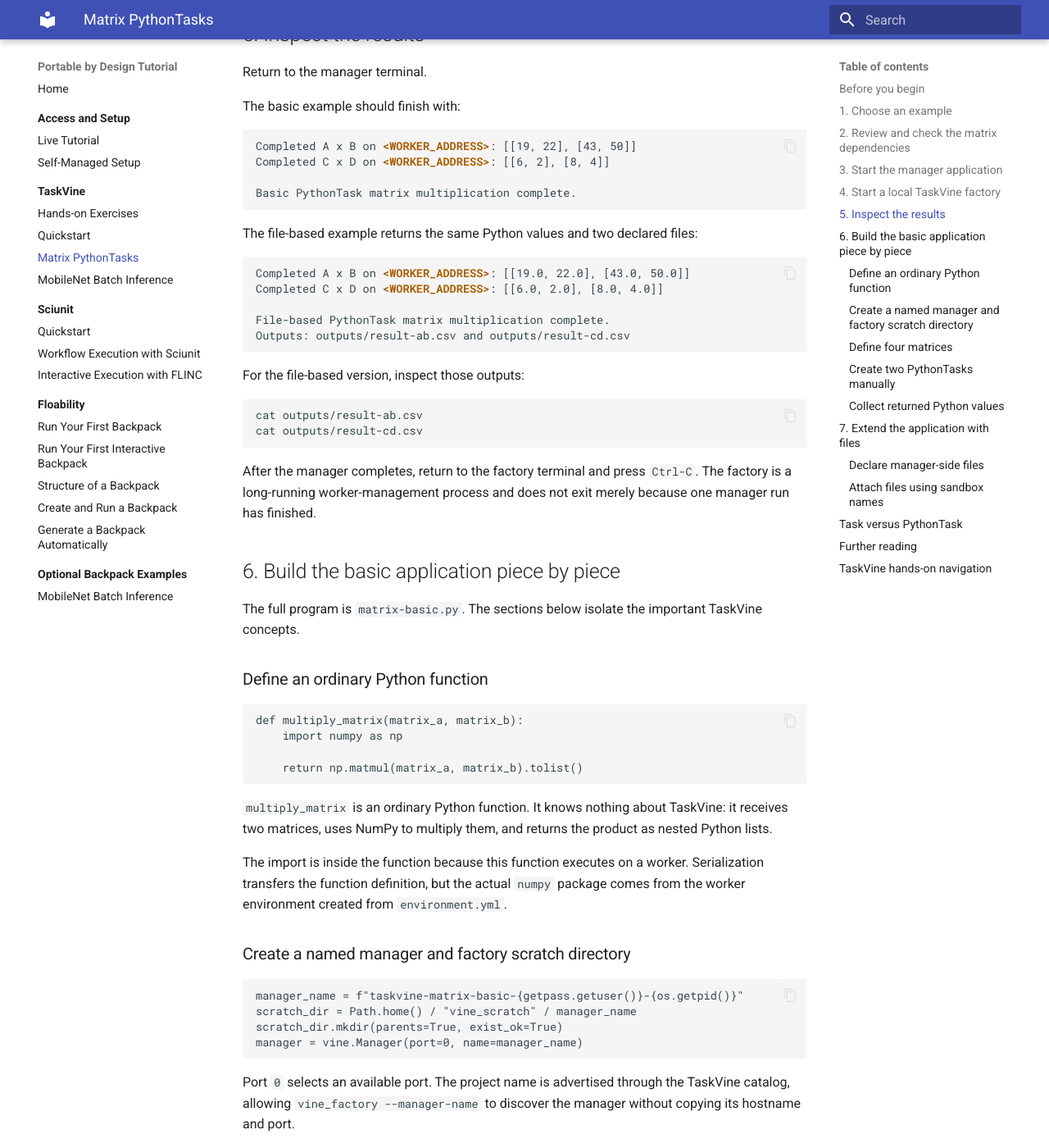
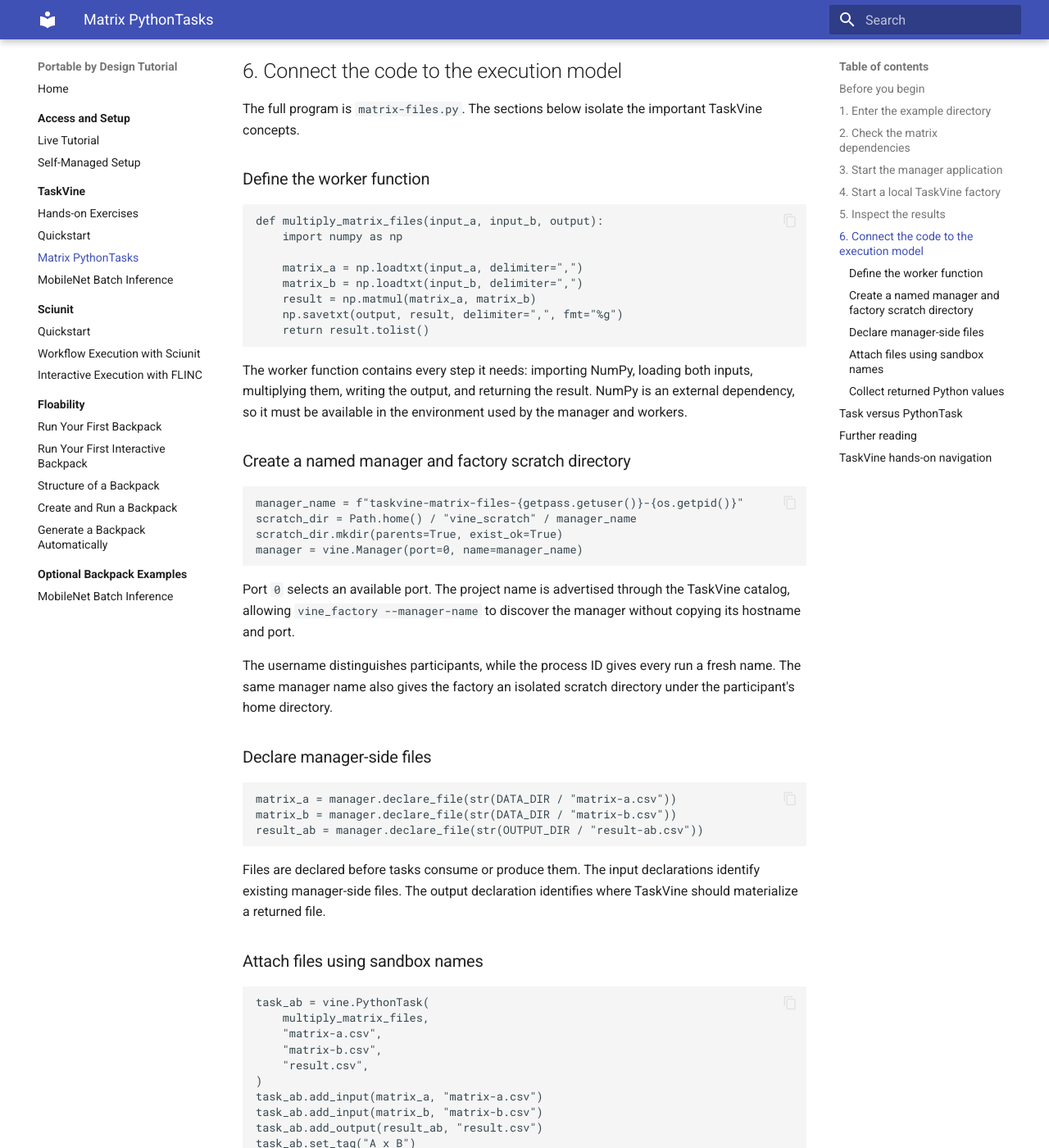
Before and after one commit to floability/tutorial-portable-by-design, an MkDocs documentation site: the page built from docs/02-taskvine/matrix.md, in a window 1280 px wide and 1400 px high, scrolled down 4172 px. Shown: the whole window at 82% size. Built offline with MkDocs 1.6.1 and Material for MkDocs 9.7.7, drawn with Linux system fonts in a browser that asks for light colours; some of the changed text lies outside the part shown.

Commit message:
Matrix example simplified

````diff
--- a/docs/02-taskvine/matrix.md
+++ b/docs/02-taskvine/matrix.md
@@ -1,19 +1,18 @@
 # Matrix Multiplication with TaskVine
 
-The quickstart used `vine.Task` to execute a Linux command. This exercise introduces `vine.PythonTask`, which executes a Python function with Python arguments and returns the function's Python value as `task.output`.
+The quickstart used `vine.Task` to execute a Linux command. This exercise
+introduces `vine.PythonTask`, which executes a Python function with Python
+arguments and returns the function's value as `task.output`.
 
-Two complete versions are provided:
-
-| Example | Data source | TaskVine features |
-| --- | --- | --- |
-| `matrix-basic` | Four matrices hardcoded in Python | Python functions, PythonTask arguments, return values, and manual task submission |
-| `matrix-files` | Four matrices stored as CSV files | PythonTask plus declared inputs, sandbox filenames, and declared outputs |
-
-You may run either example. Both use the shared tutorial environment and the same `vine_factory` procedure. During the live tutorial, the accompanying slides build the application piece by piece before reviewing the completed code.
+The application multiplies two pairs of matrices stored as CSV files. Each
+PythonTask reads declared input files from its worker sandbox and writes a
+declared output file for TaskVine to return.
 
 ## Before you begin
 
-Complete [Access and Setup](../01-access-and-setup/index.md) before starting. Both setup routes place the repository at `~/tutorial` and provide the matrix dependencies in `tutorial-env`.
+Complete [Access and Setup](../01-access-and-setup/index.md) before starting.
+Both setup routes place the repository at `~/tutorial` and provide the matrix
+dependencies in `tutorial-env`.
 
 <span class="tutorial-route-label tutorial-route--live">Live tutorial</span>
 
@@ -29,25 +28,24 @@
 
 **Continue with either setup**
 
-## 1. Choose an example
-
-For the basic version:
-
-```bash
-cd ~/tutorial/examples/taskvine/matrix-basic
-```
-
-For the file-based version:
+## 1. Enter the example directory
 
 ```bash
 cd ~/tutorial/examples/taskvine/matrix-files
+ls
 ```
 
-The remainder of the run procedure is the same for either directory.
+You should see:
 
-## 2. Review and check the matrix dependencies
+```text
+README.md  data  environment.yml  matrix-files.py
+```
 
-Both examples provide the same standalone environment specification. You do not need to create it during this tutorial because `tutorial-env` already contains these packages:
+## 2. Check the matrix dependencies
+
+The example includes a standalone `environment.yml`. You do not need to create
+another environment during this tutorial because `tutorial-env` already
+contains these packages:
 
 ```yaml
 dependencies:
@@ -64,9 +62,13 @@
 | Python | Runs the manager and the function on workers. |
 | TaskVine (`ndcctools`) | Provides the manager, PythonTask, worker, and factory. |
 | `cloudpickle` | Serializes the Python function, its arguments, and its return value. |
-| NumPy | Implements matrix multiplication and reads or writes CSV matrices. |
+| NumPy | Reads, multiplies, and writes the CSV matrices. |
 
-A PythonTask serializes Python code and values; it does not automatically install imported third-party libraries. Because `multiply_matrix` imports NumPy, NumPy must be available in the worker's Python environment. Starting both the manager and `vine_factory` from `tutorial-env` gives them the same dependencies.
+A PythonTask serializes Python code and values; it does not automatically
+install imported third-party libraries. Because `multiply_matrix_files`
+imports NumPy, NumPy must be available in the worker's Python environment.
+Starting both the manager and `vine_factory` from `tutorial-env` gives them the
+same dependencies.
 
 Confirm the important imports:
 
@@ -76,21 +78,14 @@
 
 ## 3. Start the manager application
 
-In the first terminal, run the program in your selected directory.
-
-Basic version:
-
-```bash
-python matrix-basic.py
-```
-
-File-based version:
+In the first terminal, run:
 
 ```bash
 python matrix-files.py
 ```
 
-Each program creates a manager with a unique project name, submits two tasks, prints the manager's selected port, and waits:
+The program creates a manager with a unique project name, submits two tasks,
+prints the manager's selected port, and waits:
 
 ```text
 Manager name: <MANAGER_NAME>
@@ -127,7 +124,8 @@
 
 **Continue with either setup**
 
-Copy the complete `vine_factory` command printed by the manager and run it in the second terminal. It will look like:
+Copy the complete `vine_factory` command printed by the manager and run it in
+the second terminal. It will look like:
 
 ```bash
 vine_factory -T local --min-workers=1 --max-workers=2 \
@@ -150,32 +148,30 @@
 | `--timeout=60` | Stop a worker after 60 seconds without a manager connection or work. |
 | `--scratch-dir` | Keep this run's factory files and worker executable separate from other runs. |
 
-Unlike the direct worker command used by the quickstart, the factory uses the project name to discover the manager and maintains the requested worker population. Catalog discovery requires internet access.
+Unlike the direct worker command used by the quickstart, the factory uses the
+project name to discover the manager and maintains the requested worker
+population. Catalog discovery requires internet access.
 
 By default, `vine_factory` uses one shared factory scratch directory per user.
 A worker that remains briefly after `Ctrl-C` can keep files in that directory
-busy. These examples instead use `$HOME/vine_scratch/<MANAGER_NAME>`. The
-manager name includes the username and process ID, so every run receives a
-new factory scratch directory and does not overwrite another run's
-`vine_worker` executable. The 60-second worker timeout also limits how long a
-worker can remain after the manager or factory has stopped.
+busy. This example instead uses `$HOME/vine_scratch/<MANAGER_NAME>`. The
+manager name includes the username and process ID, so every run receives a new
+factory scratch directory and does not overwrite another run's `vine_worker`
+executable. The 60-second worker timeout also limits how long a worker can
+remain after the manager or factory has stopped.
 
-This tutorial deliberately leaves worker cores, memory, and disk unspecified. For other applications and HPC batch systems, the factory can select a different batch type, request worker resources, read a configuration file, and manage a larger worker range. See the official [TaskVine factory overview](https://cctools.readthedocs.io/en/stable/taskvine/#managing-workers-with-the-taskvine-factory) and [`vine_factory` command reference](https://cctools.readthedocs.io/en/stable/man_pages/vine_factory/).
+This tutorial deliberately leaves worker cores, memory, and disk unspecified.
+For other applications and HPC batch systems, the factory can select a
+different batch type, request worker resources, read a configuration file, and
+manage a larger worker range. See the official
+[TaskVine factory overview](https://cctools.readthedocs.io/en/stable/taskvine/#managing-workers-with-the-taskvine-factory)
+and [`vine_factory` command reference](https://cctools.readthedocs.io/en/stable/man_pages/vine_factory/).
 
 ## 5. Inspect the results
 
-Return to the manager terminal.
+Return to the manager terminal. The two tasks may finish in either order.
 
-The basic example should finish with:
-
-```text
-Completed A x B on <WORKER_ADDRESS>: [[19, 22], [43, 50]]
-Completed C x D on <WORKER_ADDRESS>: [[6, 2], [8, 4]]
-
-Basic PythonTask matrix multiplication complete.
-```
-
-The file-based example returns the same Python values and two declared files:
+You should finish with output similar to:
 
 ```text
 Completed A x B on <WORKER_ADDRESS>: [[19.0, 22.0], [43.0, 50.0]]
@@ -185,94 +181,23 @@
 Outputs: outputs/result-ab.csv and outputs/result-cd.csv
 ```
 
-For the file-based version, inspect those outputs:
+Inspect the returned files:
 
 ```bash
 cat outputs/result-ab.csv
 cat outputs/result-cd.csv
 ```
 
-After the manager completes, return to the factory terminal and press `Ctrl-C`. The factory is a long-running worker-management process and does not exit merely because one manager run has finished.
+After the manager completes, return to the factory terminal and press
+`Ctrl-C`. The factory is a long-running worker-management process and does not
+exit merely because one manager run has finished.
 
-## 6. Build the basic application piece by piece
+## 6. Connect the code to the execution model
 
-The full program is `matrix-basic.py`. The sections below isolate the important TaskVine concepts.
+The full program is `matrix-files.py`. The sections below isolate the important
+TaskVine concepts.
 
-### Define an ordinary Python function
-
-```python
-def multiply_matrix(matrix_a, matrix_b):
-    import numpy as np
-
-    return np.matmul(matrix_a, matrix_b).tolist()
-```
-
-`multiply_matrix` is an ordinary Python function. It knows nothing about TaskVine: it receives two matrices, uses NumPy to multiply them, and returns the product as nested Python lists.
-
-The import is inside the function because this function executes on a worker. Serialization transfers the function definition, but the actual `numpy` package comes from the worker environment created from `environment.yml`.
-
-### Create a named manager and factory scratch directory
-
-```python
-manager_name = f"taskvine-matrix-basic-{getpass.getuser()}-{os.getpid()}"
-scratch_dir = Path.home() / "vine_scratch" / manager_name
-scratch_dir.mkdir(parents=True, exist_ok=True)
-manager = vine.Manager(port=0, name=manager_name)
-```
-
-Port `0` selects an available port. The project name is advertised through the TaskVine catalog, allowing `vine_factory --manager-name` to discover the manager without copying its hostname and port.
-
-The username distinguishes participants, while the process ID gives every run a fresh name. This prevents a new factory from matching a briefly retained catalog record from an earlier run. The same manager name also gives the factory an isolated scratch directory under the participant's home directory.
-
-### Define four matrices
-
-```python
-matrix_a = [[1, 2], [3, 4]]
-matrix_b = [[5, 6], [7, 8]]
-matrix_c = [[2, 0], [0, 2]]
-matrix_d = [[3, 1], [4, 2]]
-```
-
-These four values form two independent computations: `A × B` and `C × D`.
-
-### Create two PythonTasks manually
-
-```python
-task_ab = vine.PythonTask(multiply_matrix, matrix_a, matrix_b)
-task_ab.set_tag("A x B")
-task_ab.set_cores(1)
-task_ab_id = manager.submit(task_ab)
-
-task_cd = vine.PythonTask(multiply_matrix, matrix_c, matrix_d)
-task_cd.set_tag("C x D")
-task_cd.set_cores(1)
-task_cd_id = manager.submit(task_cd)
-```
-
-A PythonTask receives a function followed by its arguments. TaskVine serializes the function and arguments, sends them to a compatible worker, invokes the function, and returns its Python value in `completed.output`.
-
-The tasks are written separately rather than generated by a loop so that the complete definition and submission of each task is visible.
-
-`set_cores(1)` tells TaskVine that each task needs one core. TaskVine matches task requirements against the capacity advertised by workers.
-
-### Collect returned Python values
-
-```python
-while not manager.empty():
-    completed = manager.wait(5)
-    if not completed:
-        continue
-
-    result = completed.output
-```
-
-`wait(5)` returns a completed task or returns nothing after five seconds. The application continues waiting while submitted tasks remain. Results may arrive in either order.
-
-Unlike the quickstart's command task, `completed.output` is not captured command-line text. For a PythonTask, it is the value returned by `multiply_matrix`.
-
-## 7. Extend the application with files
-
-The file-based task performs the same multiplication, but its worker function now contains every step it needs: importing NumPy, loading both inputs, multiplying them, writing the output, and returning the result. It does not call another function defined elsewhere in the manager program.
+### Define the worker function
 
 ```python
 def multiply_matrix_files(input_a, input_b, output):
@@ -285,7 +210,27 @@
     return result.tolist()
 ```
 
-Keeping the worker function self-contained makes its execution requirements visible and avoids relying on TaskVine's serializer to capture another project-level function implicitly. NumPy is still an external software dependency, so it must be installed in the environment used by both the manager and workers.
+The worker function contains every step it needs: importing NumPy, loading both
+inputs, multiplying them, writing the output, and returning the result. NumPy
+is an external dependency, so it must be available in the environment used by
+the manager and workers.
+
+### Create a named manager and factory scratch directory
+
+```python
+manager_name = f"taskvine-matrix-files-{getpass.getuser()}-{os.getpid()}"
+scratch_dir = Path.home() / "vine_scratch" / manager_name
+scratch_dir.mkdir(parents=True, exist_ok=True)
+manager = vine.Manager(port=0, name=manager_name)
+```
+
+Port `0` selects an available port. The project name is advertised through the
+TaskVine catalog, allowing `vine_factory --manager-name` to discover the
+manager without copying its hostname and port.
+
+The username distinguishes participants, while the process ID gives every run
+a fresh name. The same manager name also gives the factory an isolated scratch
+directory under the participant's home directory.
 
 ### Declare manager-side files
 
@@ -309,23 +256,51 @@
 task_ab.add_input(matrix_a, "matrix-a.csv")
 task_ab.add_input(matrix_b, "matrix-b.csv")
 task_ab.add_output(result_ab, "result.csv")
+task_ab.set_tag("A x B")
+task_ab.set_cores(1)
+manager.submit(task_ab)
 ```
 
-Every task executes in a private worker sandbox. The remote names passed to `add_input` and `add_output` must match the filenames used by the Python function.
+Every task executes in a private worker sandbox. The remote names passed to
+`add_input` and `add_output` must match the filenames used by the Python
+function.
 
-TaskVine transfers the two inputs into the sandbox, executes `multiply_matrix_files`, retrieves `result.csv`, and materializes it as `outputs/result-ab.csv` on the manager side. The returned matrix remains available separately as the PythonTask's `completed.output` value.
+TaskVine transfers the two inputs into the sandbox, executes
+`multiply_matrix_files`, retrieves `result.csv`, and materializes it as
+`outputs/result-ab.csv` on the manager side. The returned matrix remains
+available separately as the PythonTask's `completed.output` value.
+
+### Collect returned Python values
+
+```python
+while not manager.empty():
+    completed = manager.wait(5)
+    if not completed:
+        continue
+
+    result = completed.output
+```
+
+`wait(5)` returns a completed task or returns nothing after five seconds. The
+application continues waiting while submitted tasks remain. Results may arrive
+in either order.
+
+Unlike the quickstart's command task, `completed.output` is not captured
+command-line text. For a PythonTask, it is the value returned by
+`multiply_matrix_files`.
 
 ## Task versus PythonTask
 
 | `vine.Task` | `vine.PythonTask` |
 | --- | --- |
 | Executes a Unix command line | Executes a Python function |
-| Quickstart runs `grep` and `wc` | Matrix examples run `multiply_matrix` |
+| Quickstart runs `grep` and `wc` | Matrix example runs `multiply_matrix_files` |
 | Standard output is command text | Output is the function's Python return value |
 | Useful for commands, scripts, and executables | Useful for Python-native computation |
 | Input and output files may be attached | Inherits Task file and resource methods |
 
-Both task types are submitted with `manager.submit`, scheduled on workers, and returned through `manager.wait`.
+Both task types are submitted with `manager.submit`, scheduled on workers, and
+returned through `manager.wait`.
 
 ## Further reading
 
````
Also changed, not shown: other parts of docs/02-taskvine/matrix.md (+8 -4 lines), docs/02-taskvine/hands-on.md (+2 -2 lines), docs/02-taskvine/quickstart.md (+6 -6 lines), examples/taskvine/matrix-files/README.md (+3 -1 lines).
